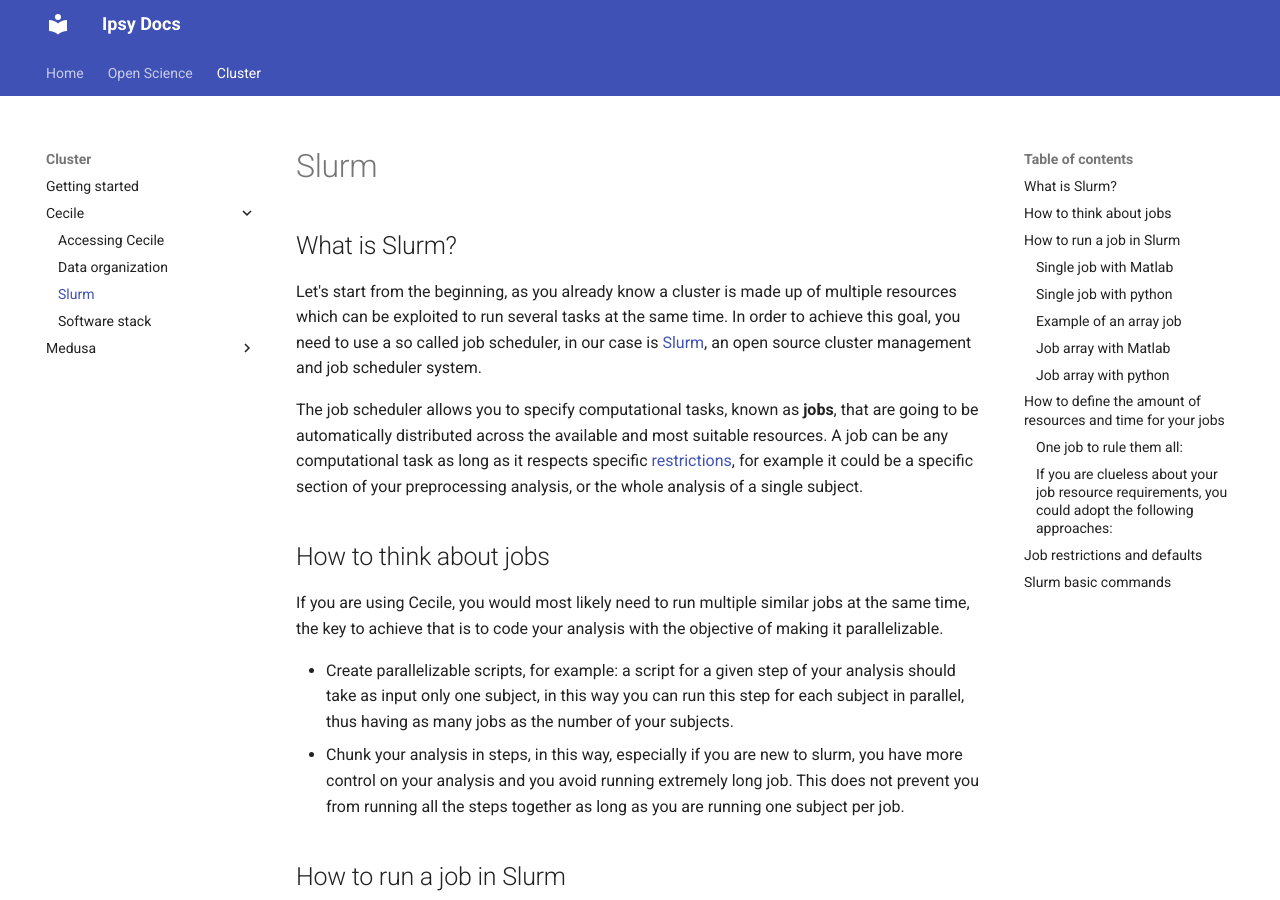
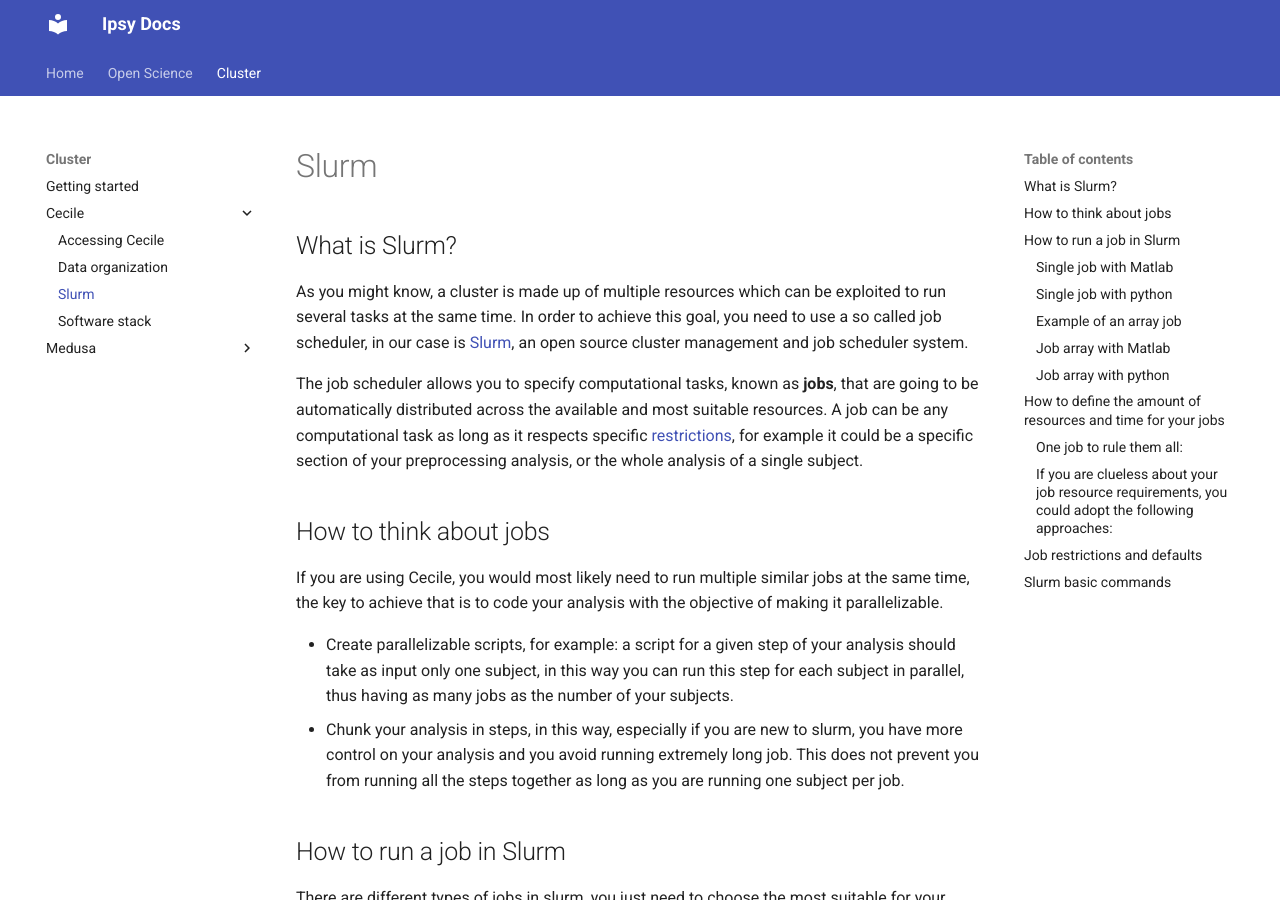
Before and after one commit to pvavra/temp-ipsy, an MkDocs documentation site: the page built from docs/cluster/cecile/slurm.md, in a window 1280 px wide and 900 px high. Built offline with MkDocs 1.6.1 and Material for MkDocs 9.7.7, drawn with Linux system fonts in a browser that asks for light colours.

Commit message:
Fix sentence

```diff
--- a/docs/cluster/cecile/slurm.md
+++ b/docs/cluster/cecile/slurm.md
@@ -1,6 +1,6 @@
 ## What is Slurm?
 
-Let's start from the beginning, as you already know a cluster is made up of multiple resources which can be exploited to run several tasks at the same time. In order to achieve this goal, you need to use a so called job scheduler, in our case is [Slurm](https://slurm.schedmd.com/quickstart.html), an open source cluster management and job scheduler system.
+As you might know, a cluster is made up of multiple resources which can be exploited to run several tasks at the same time. In order to achieve this goal, you need to use a so called job scheduler, in our case is [Slurm](https://slurm.schedmd.com/quickstart.html), an open source cluster management and job scheduler system.
 
 The job scheduler allows you to specify computational tasks, known as **jobs**, that are going to be automatically distributed across the available and most suitable resources. A job can be any computational task as long as it respects specific [restrictions], for example it could be a specific section of your preprocessing analysis, or the whole analysis of a single subject.
 
```
